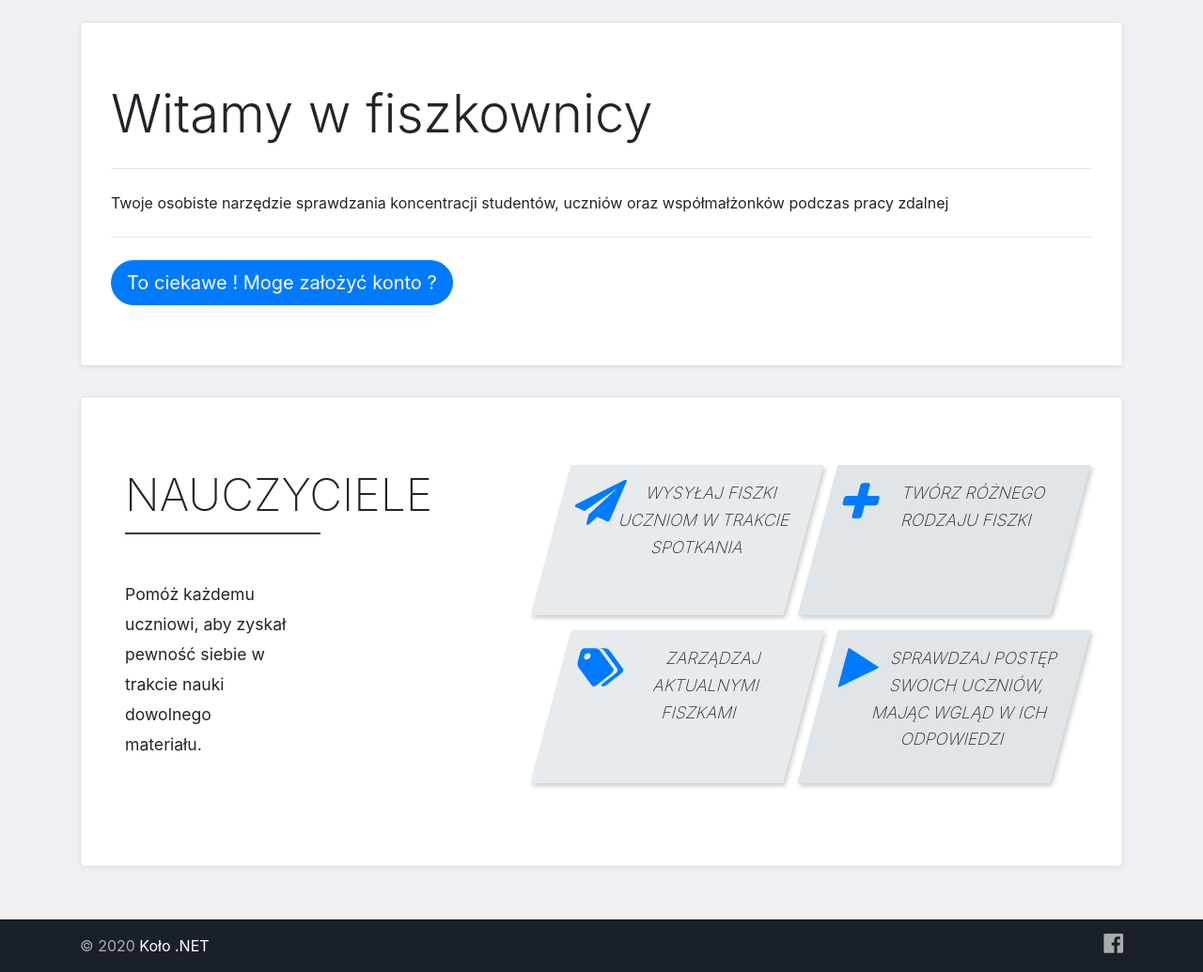
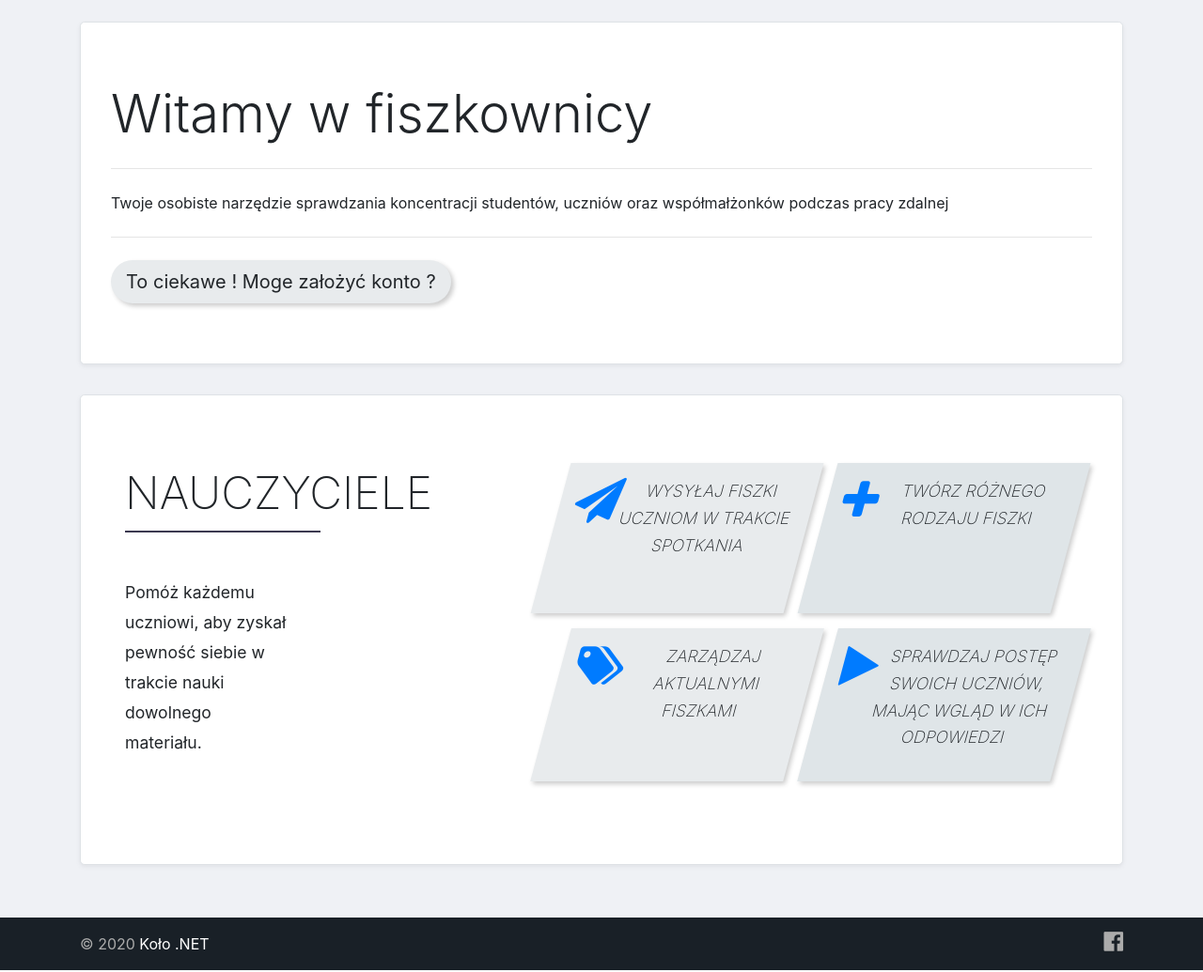
Before and after one commit to Grupa-NET-PK/hackaton, a Django app: page / in a window 1280 px wide. Shown: the part 169-1204 px from the top of the page at 94% size. Run offline with Django 3.2, Linux system fonts and the light colour scheme; data that the repository does not hold is empty; some libraries are stand-ins or nearby versions.

Commit message:
style changes

```diff
--- a/hackaton_app/static/hackaton_app/style.css
+++ b/hackaton_app/static/hackaton_app/style.css
@@ -168,3 +168,17 @@ body
             display: inline-block;
             padding-right: 13rem;
             font-size: 1.1rem; }
+
+
+.my-btn{
+    background-color: #e8ebed !important;
+    color: #212529 !important;
+    border: none;
+    box-shadow: 3px 3px 5px rgba(0, 0, 0, 0.2);
+}
+
+.my-btn:hover{
+    background-color: #007bff !important;
+    color: white !important;
+    transition: all .3s;
+}
--- a/hackaton_app/templates/hackaton_app/home.html
+++ b/hackaton_app/templates/hackaton_app/home.html
@@ -24,7 +24,7 @@
             Twoje osobiste narzędzie sprawdzania koncentracji studentów,
             uczniów oraz współmałżonków podczas pracy zdalnej</div>
         <hr class="my-4">
-      <a class="btn btn-primary btn-lg" href="{% url 'register' %}" role="button">To ciekawe ! Moge założyć konto ?</a>
+      <a class="btn btn-primary btn-lg my-btn" href="{% url 'register' %}" role="button">To ciekawe ! Moge założyć konto ?</a>
     </div>
 
     <div class="jumbotron bg-white my-box-shadow border">
```
